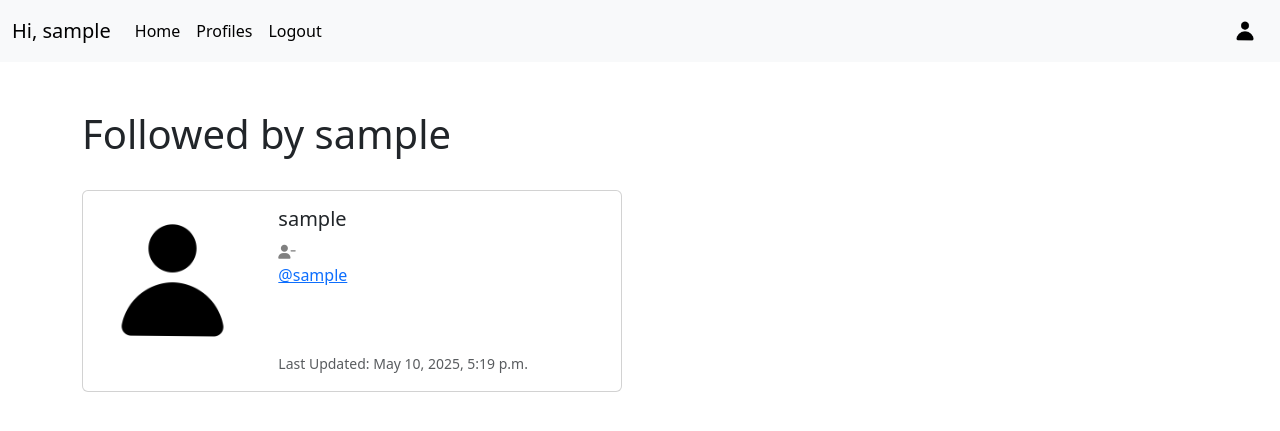
After one commit to Konrad879/blog_app, a Django app: page /profile/follows/1 in a window 1280 px wide. The commit adds this page. Shown: the top 431 px of the page. Run offline with Django 5.2, Linux system fonts and the light colour scheme; the visitor is signed in with stand-in values (Sample User, id 1); data comes from the database, SQL or seed files in the repository; some libraries are stand-ins or nearby versions.

Commit message:
Implemented pages with followed and following users

```diff
--- /dev/null
+++ b/blog/templates/follows.html
@@ -0,0 +1,53 @@
+{% extends "base.html" %}
+{% load static %}
+
+
+{% block content %}
+
+    <h1>Followed by {{ request.user.username }}</h1>
+
+    <br/>
+
+{% if  profiles %}
+
+    {% for profile in profiles.follows.all %}
+
+
+        <div class="card mb-3" style="max-width: 540px;">
+            <div class="row g-0">
+            <div class="col-md-4">
+
+                {% if profile.profile_image %}
+
+                    <img src="{{ profile.profile_image.url }}" class="img-fluid rounded-start" alt="{{ profile.user.username }}">
+
+                {% else %}
+
+                    <img src="{% static "images/profile_pic.png" %}" class="img-fluid rounded-start" alt="Profile Pic">
+
+                {% endif %}
+
+            </div>
+            <div class="col-md-8">
+                <div class="card-body">
+                <h5 class="card-title">{{ profile.user.username }}</h5>
+                    {% if profile in profile.follows.all %}
+                        <a href="{% url "unfollow" profile.user.id %}"><i class="fa fa-user-minus small" style="color:grey"></i></a>
+                    {% else %}
+                        <a href="{% url "follow" profile.user.id %}"><i class="fa fa-user-plus small" style="color:grey"></i></a>
+                    {% endif %}
+                <p class="card-text"><a href="{% url "profile" profile.user.id %}">@{{ profile.user.username | lower }}</a></p>
+                <br/><br/>
+                <p class="card-text"><small class="text-body-secondary">Last Updated: {{ profile.date_modified }}</small></p>
+                </div>
+            </div>
+            </div>
+        </div>
+
+        <br/><br/>
+
+    {% endfor %}
+
+{% endif %}
+
+{% endblock content %}
--- a/blog/templates/navbar.html
+++ b/blog/templates/navbar.html
@@ -17,7 +17,7 @@
         <li class="nav-item">
           <a class="nav-link active" aria-current="page" href="{% url 'home' %}">Home</a>
         </li>
-        <li class="nav-item dropdown">
+        {% comment %} <li class="nav-item dropdown">
           <a class="nav-link dropdown-toggle" href="#" role="button" data-bs-toggle="dropdown" aria-expanded="false">
             Dropdown
           </a>
@@ -27,15 +27,15 @@
             <li><hr class="dropdown-divider"></li>
             <li><a class="dropdown-item" href="#">Something else here</a></li>
           </ul>
-        </li>
+        </li> {% endcomment %}
         <li class="nav-item">
           <a class="nav-link active" href="{% url 'profile_list' %}">Profiles</a>
         </li>
 
         {% if user.is_authenticated %}
-          <li class="nav-item">
+          {% comment %} <li class="nav-item">
             <a class="nav-link active" href="{% url 'profile' request.user.id %}">My Profile</a>
-          </li>
+          </li> {% endcomment %}
           <li class="nav-item">
             <a class="nav-link active" href="{% url 'logout' %}">Logout</a>
           </li>
--- a/blog/urls.py
+++ b/blog/urls.py
@@ -5,6 +5,8 @@ urlpatterns = [
     path('', views.home, name="home"),
     path('profile_list/', views.profile_list, name="profile_list"),
     path('profile/<int:pk>', views.profile, name="profile"),
+    path('profile/followers/<int:pk>', views.followers, name="followers"),
+    path('profile/follows/<int:pk>', views.follows, name="follows"),
     path('login/', views.login_user, name="login"),
     path('logout/', views.logout_user, name="logout"),
     path('register/', views.register_user, name="register"),
--- a/blog/views.py
+++ b/blog/views.py
@@ -27,7 +27,6 @@ def home(request):
         return render(request, 'home.html', {"blog_posts":blog_posts})
 
 def profile_list(request):
-
     if request.user.is_authenticated:
         profiles = Profile.objects.exclude(user=request.user)
         return render(request, 'profile_list.html', {'profiles': profiles})
@@ -95,6 +94,31 @@ def profile(request, pk):
         messages.success(request, ("You must be logged in to view this page..."))
         return redirect('home')
 
+def followers(request, pk):
+    if request.user.is_authenticated:
+        if request.user.id == pk:
+            profiles = Profile.objects.get(user_id=pk)
+            return render(request, 'followers.html', {'profiles': profiles})
+        else:
+            messages.success(request, ("That's not your profile page..."))
+            return redirect('home')
+    else:
+        messages.success(request, ("You must be logged in to view this page..."))
+        return redirect('home')
+
+
+def follows(request, pk):
+    if request.user.is_authenticated:
+        if request.user.id == pk:
+            profiles = Profile.objects.get(user_id=pk)
+            return render(request, 'follows.html', {'profiles': profiles})
+        else:
+            messages.success(request, ("That's not your profile page..."))
+            return redirect('home')
+    else:
+        messages.success(request, ("You must be logged in to view this page..."))
+        return redirect('home')
+
 
 def login_user(request):
     if request.method == "POST":
@@ -113,6 +137,7 @@ def login_user(request):
 
     else:
         return render(request, "login.html", {})
+
 
 def logout_user(request):
     logout(request)
```
Also changed, not shown: blog/templates/followers.html (added, +53 -0 lines), blog/templates/profile.html (+7 -0 lines).
